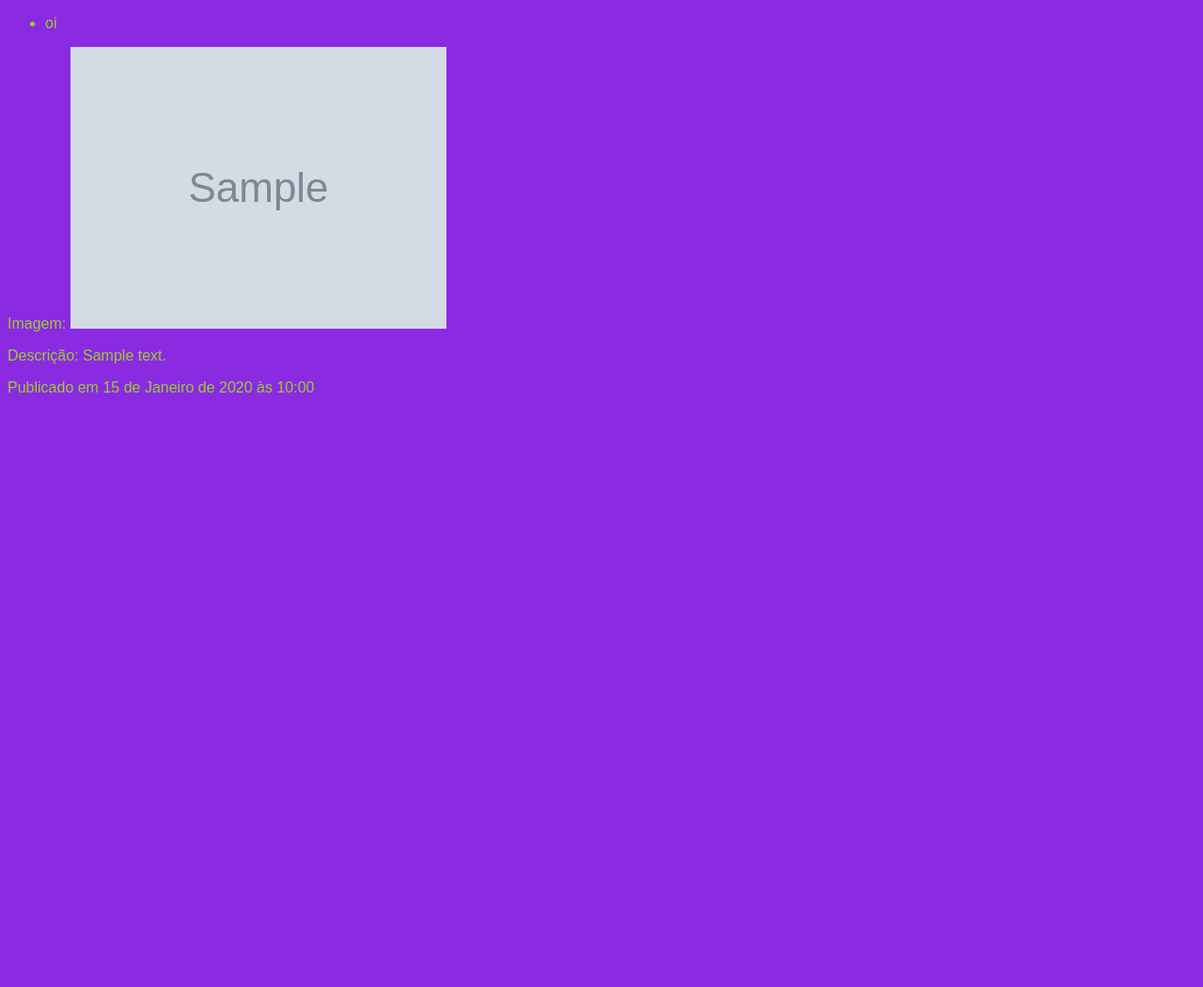
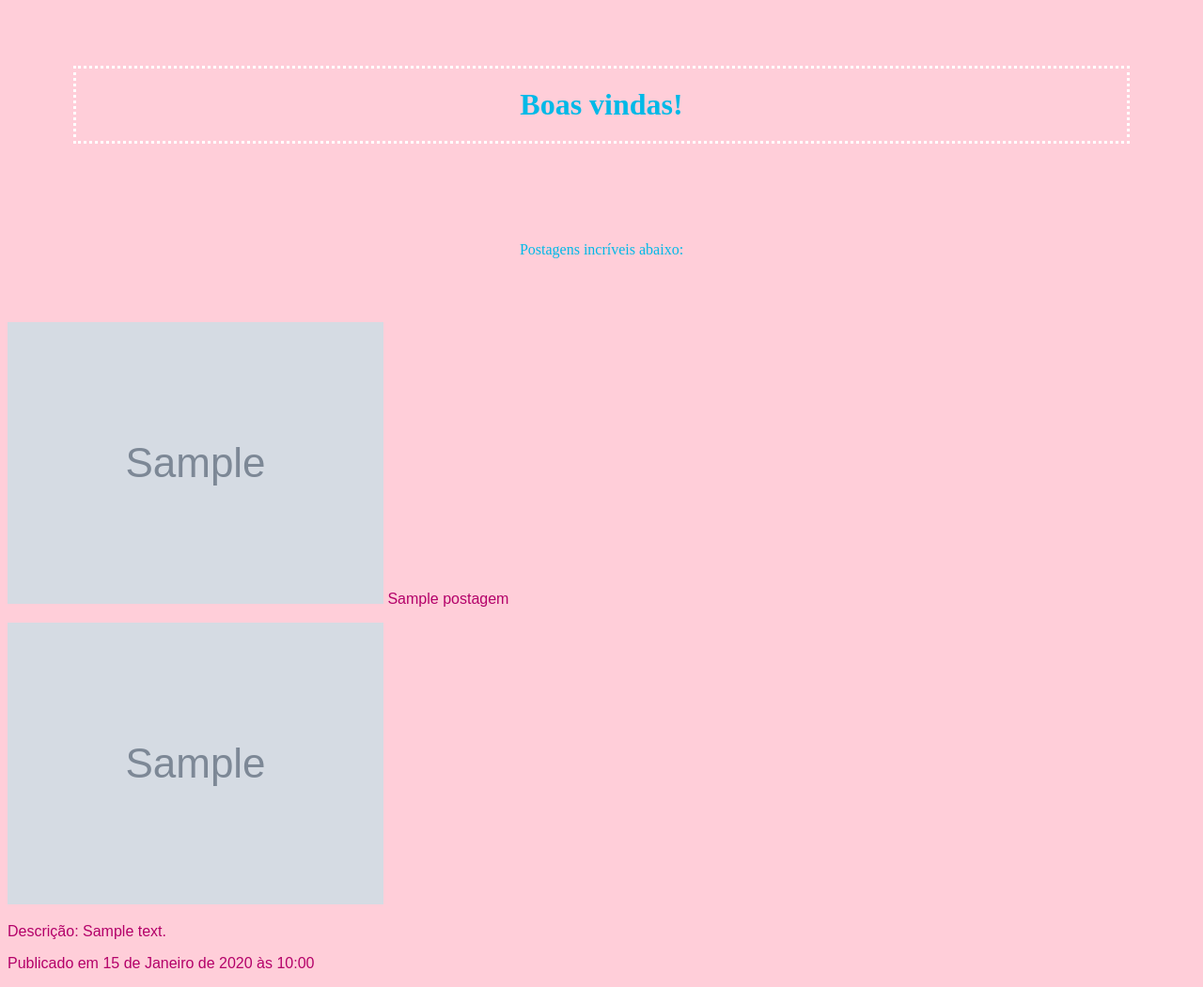
Before and after one commit to Sunny-Creature/testando-django, a Django app: page / in a window 1280 px wide. Shown: the whole page at 94% size. Before the commit the page ends 418 px from the top, so only its background shows below. Run offline with Django 5.2, Linux system fonts and the light colour scheme; tables that the repository leaves empty hold one stand-in row (values such as "Sample post"); grey boxes marked "Sample" are stand-in pictures.

Commit message:
testando mais o CSS

```diff
--- a/blog/static/blog/style.css
+++ b/blog/static/blog/style.css
@@ -1,5 +1,22 @@
 body {
-    background-color: blueviolet;
-    color: yellowgreen;
+    background-color: rgb(255, 206, 217);
+    color: rgb(180, 0, 105);
     font-family: 'Arial';
 }
+
+h1 {
+    background-size: 20px;
+    padding: 20px;
+    margin: 70px;
+    border-color: white;
+    border-style: dotted;
+    font-family: 'Rockwell';
+    color: rgb(0, 185, 231);
+    text-align: center;
+}
+
+.div {
+    font-family: 'Rockwell';
+    color: rgb(0, 185, 231);
+    text-align: center;
+}
--- a/blog/templates/blog/index.html
+++ b/blog/templates/blog/index.html
@@ -9,14 +9,16 @@
     <link rel="stylesheet" href="{% static 'blog/style.css' %}">
 </head>
 <body>
+    <h1>Boas vindas!</h1>
+    <div class="div">
+        <br/>
+        <p>Postagens incríveis abaixo:</p>
+        <br/>
+        <br/>
+    </div>
 {% for postagem in posts %}
-    <ul>
-        <li>
-            <p>oi</p>
-        </li>
-    </ul>
-
-    <p>Imagem: <img src=" {{ postagem.imagem.url }}" alt=""></p>
+    <p><img src=" {{ postagem.avatar.url }}"> {{ postagem.nome_perfil }}</p>
+    <img src=" {{ postagem.imagem.url }}" alt="">
     <p>Descrição: {{ postagem.descricao }}</p>
     <p>Publicado em {{ postagem.data_public }} às {{ postagem.hora_public }}</p>
 {% endfor %}
```
